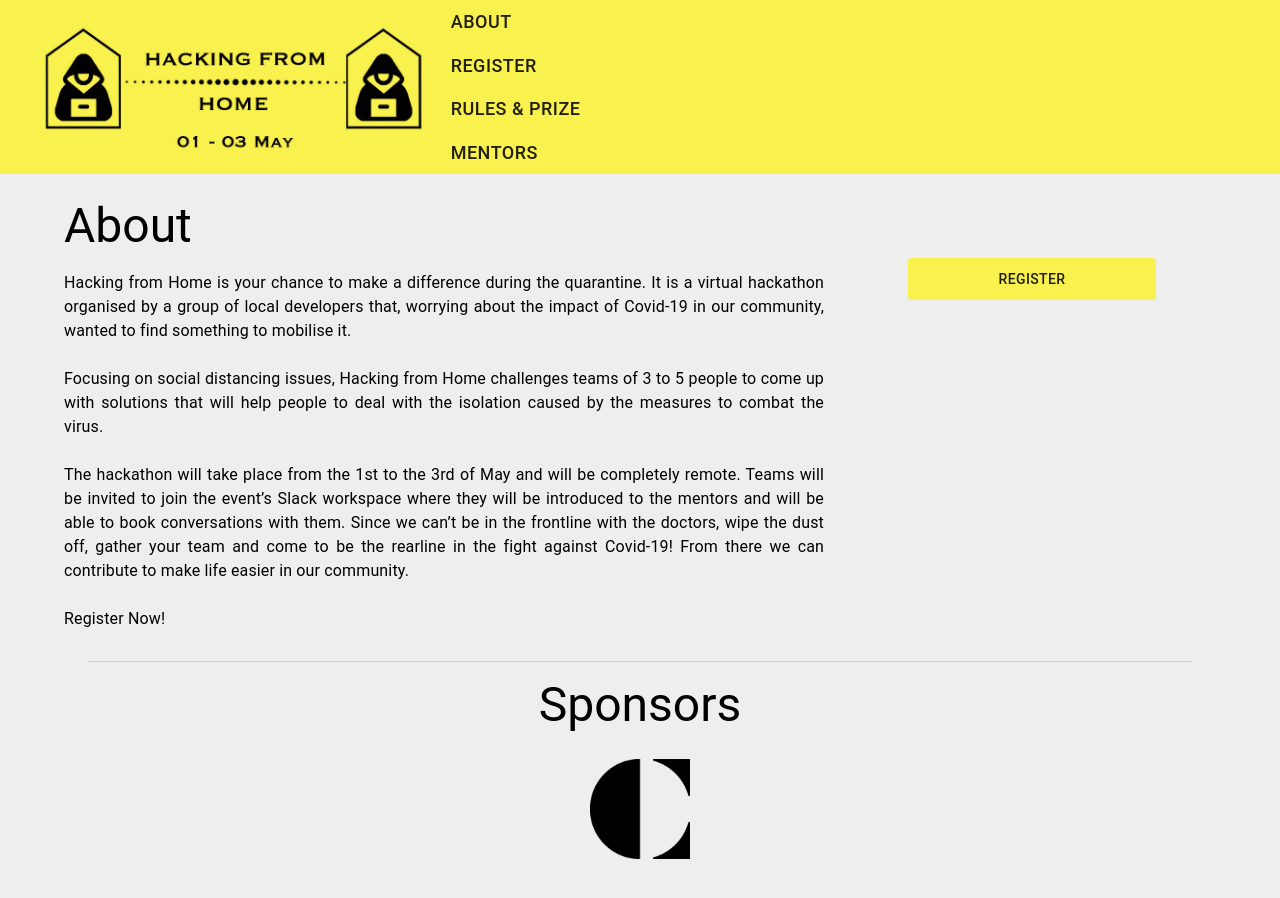
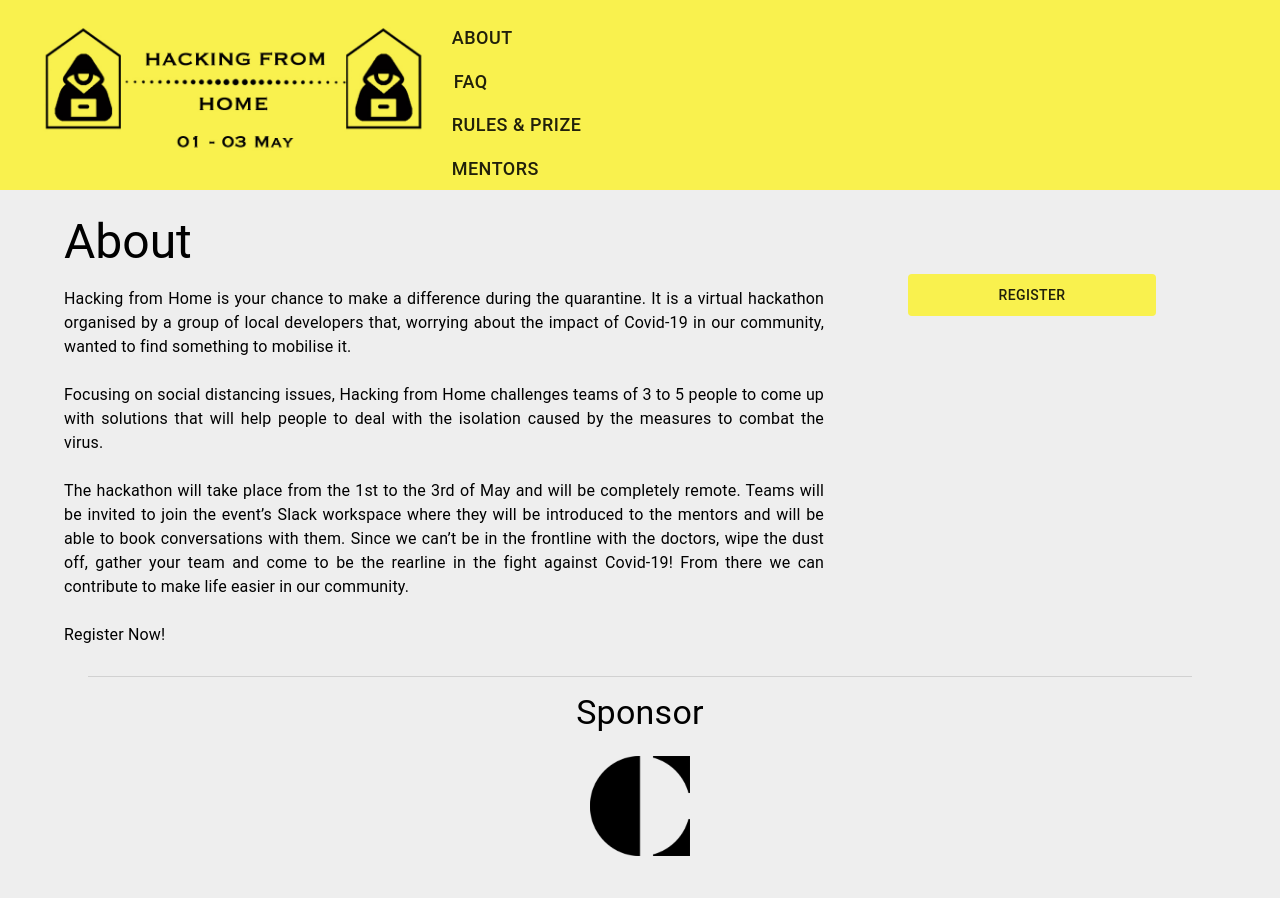
Before and after one commit to hackingfromhome/hackingfromhome.github.io, a React (Create React App) app: page / in a window 1280 px wide. Shown: the top 898 px of the page. Built offline with nearby package versions, Linux system fonts and the light colour scheme.

Commit message:
Add Lucas as mentor, add FAQ, remove register section

```diff
--- a/src/home.jsx
+++ b/src/home.jsx
@@ -21,6 +21,7 @@ import fran from "./fran.png";
 import farinazzo from "./farinazzo.png";
 import coinsquareLogo from "./coinsquare_transparent.png";
 import leo from "./leo.jpg";
+import lucas from "./lucas.png";
 import luciano from "./luciano.png";
 import gabriela from "./gabriela.jpg";
 import martin from "./martin.jpg";
@@ -28,7 +29,7 @@ import danilo from "./danilo.jpg";
 
 const ABOUT = "about";
 const RULES_PRIZES = "rulesAndPrizes";
-const REGISTER = "register";
+const FAQ = "faq";
 const MENTORS = "mentors";
 const MENTORS_LIST = [
   {
@@ -37,7 +38,7 @@ const MENTORS_LIST = [
     name: "Raphael Farinazzo",
     info:
       "Raphael Farinazzo is an entrepreneur, acting in the events business, as well as in software's. He has 15 years of experience in Marketing and Technology, specially  Product Management. He's also Head of Product at Involves, a trade promotion / merchandising SaaS scale-up.",
-    linkedin: "https://www.linkedin.com/in/rfarinazzo/"
+    linkedin: "https://www.linkedin.com/in/rfarinazzo/",
   },
   {
     image: fran,
@@ -45,7 +46,7 @@ const MENTORS_LIST = [
     name: "Franchesca Tingting",
     info:
       "Franchesca Tingting is a Product Designer with 5+ years experience spanning various industries including Events-, Health-, and Ad-Tech.",
-    linkedin: "https://www.linkedin.com/in/franchescatingting/"
+    linkedin: "https://www.linkedin.com/in/franchescatingting/",
   },
   {
     image: gabriela,
@@ -54,7 +55,7 @@ const MENTORS_LIST = [
     info:
       "Gabriela Navarro is a DevOps Engineer at Coinsquare. She has 5 years of experience in Software Engineering as a backend and DevOps engineer.",
     linkedin: "https://www.linkedin.com/in/gabrielamnavarro/",
-    github: "https://github.com/gabrielanavarro"
+    github: "https://github.com/gabrielanavarro",
   },
   {
     image: martin,
@@ -62,7 +63,16 @@ const MENTORS_LIST = [
     name: "Martin Kuplens-Ewart",
     info:
       "Martin Kuplens-Ewart is a product manager, currently working in the fintech sector. He has over 20 years experience shaping and creating web-based software for community, collaboration, and celebration.",
-    linkedin: "https://www.linkedin.com/in/mkuplens/"
+    linkedin: "https://www.linkedin.com/in/mkuplens/",
+  },
+  {
+    image: lucas,
+    type: "Mentor",
+    name: "Lucas Alencar",
+    info:
+      "Lucas has been thriving in the software industry from the times of Java, SQL and Rock'n'roll, when coding used to be a typing contest to the times of Python on startups, when coding became writing indecipherable stuff. He has 15 years of diverse experience in software engineering divided between CMMI certified software houses, multinational enterprises and small fast-paced startups.",
+    linkedin: "https://www.linkedin.com/in/lucasandre/",
+    github: "https://github.com/lucasalencar",
   },
   {
     image: danilo,
@@ -71,7 +81,7 @@ const MENTORS_LIST = [
     info:
       "Backend engineer, Linux freak, air drummer.Over the last 10 years Danilo has worked on multiple startups,from Unicorns, to self funded garage startups in Germany, Brazil and Canada.Being a problem solver and team player, he started getting more and more involved with both technical and organizational aspects of software development.",
     linkedin: "https://www.linkedin.com/in/daniloqueiroz/",
-    github: "https://github.com/daniloqueiroz"
+    github: "https://github.com/daniloqueiroz",
   },
   {
     image: leo,
@@ -80,7 +90,7 @@ const MENTORS_LIST = [
     info:
       "Software Developer and Journalist. The reason why I wake up every morning is to work & collaborate with meaningful, multidisciplinary and empathetic projects. More about me & my work @ https://leosl.github.io",
     linkedin: "https://www.linkedin.com/in/leosilvalima/",
-    github: "https://github.com/LeoSL"
+    github: "https://github.com/LeoSL",
   },
   {
     image: "https://avatars0.githubusercontent.com/u/2237774",
@@ -89,7 +99,7 @@ const MENTORS_LIST = [
     info:
       "Lucas has been thriving in the software industry from the times of Java, SQL and Rock'n'roll, when coding used to be a typing contest to the times of Python on startups, when coding became writing indecipherable stuff. He has 15 years of diverse experience in software engineering divided between CMMI certified software houses, multinational enterprises and small fast-paced startups.",
     linkedin: "https://www.linkedin.com/in/lucasslf/",
-    github: "https://github.com/lucasslf"
+    github: "https://github.com/lucasslf",
   },
   {
     image: luciano,
@@ -98,54 +108,22 @@ const MENTORS_LIST = [
     info:
       "Luciano is a full stack software developer with experience with different products in different level of maturities. He's focused on Ruby on Rails applications and is currently working with Rest and GraphQL APIs.",
     linkedin: "https://www.linkedin.com/in/marcelinoluciano/",
-    github: "https://github.com/marcelinol"
-  }
+    github: "https://github.com/marcelinol",
+  },
 ];
 
-const registerStyles = makeStyles(theme => ({
-  frame: {
-    justifyContent: "center"
-  }
-}));
-
-const Register = () => {
-  const classes = registerStyles();
-  return (
-    <Grid container spacing={3}>
-      <Grid item xs={12}>
-        <Box p="30px">
-          <iframe
-            src="https://docs.google.com/forms/d/e/1FAIpQLSedJfn1pVqKisP3fByc-_WfJfUhsB2Cmx1OtLZOY_2tFOOoUw/viewform?embedded=true"
-            width="100%"
-            height="650"
-            frameborder="0"
-            marginheight="0"
-            className={classes.frame}
-            marginwidth="0"
-          >
-            Loading…
-          </iframe>
-        </Box>
-      </Grid>
-      <Grid item xs={6}>
-        <Box p="30px"></Box>
-      </Grid>
-    </Grid>
-  );
-};
-
-const buttonStyles = makeStyles(theme => ({
+const buttonStyles = makeStyles((theme) => ({
   root: {
     backgroundColor: "#f9f14e",
     lineHeight: 1.5,
     height: "42px",
     "&:hover": {
-      backgroundColor: "#fff9c4"
-    }
-  }
+      backgroundColor: "#fff9c4",
+    },
+  },
 }));
 
-const RegisterButton = ({ registerFn }) => {
+const RegisterButton = () => {
   const classes = buttonStyles();
 
   return (
@@ -158,7 +136,8 @@ const RegisterButton = ({ registerFn }) => {
         block
         gutterBottom
         className={classes.root}
-        onClick={registerFn}
+        href="https://hopin.to/events/hacking-from-home"
+        target="blank"
       >
         Register
       </Button>
@@ -166,7 +145,7 @@ const RegisterButton = ({ registerFn }) => {
   );
 };
 
-const About = ({ registerFn }) => {
+const About = () => {
   return (
     <Grid container spacing={3}>
       <Grid item xs={12} sm={12} md={8} lg={8}>
@@ -198,13 +177,13 @@ const About = ({ registerFn }) => {
         </Typography>
       </Grid>
       <Grid item xs={12} sm={12} md={4} ld={4}>
-        <RegisterButton registerFn={registerFn} />
+        <RegisterButton />
       </Grid>
     </Grid>
   );
 };
 
-const RulesAndPrize = ({ registerFn }) => {
+const RulesAndPrize = () => {
   return (
     <Grid container spacing={3}>
       <Grid item xs={12} md={8}>
@@ -294,7 +273,56 @@ const RulesAndPrize = ({ registerFn }) => {
         </Typography>
       </Grid>
       <Grid item xs={12} md={4}>
-        <RegisterButton registerFn={registerFn} />
+        <RegisterButton />
+      </Grid>
+    </Grid>
+  );
+};
+
+const faqStyles = makeStyles((theme) => ({
+  frame: {
+    justifyContent: "center",
+  },
+}));
+
+const Faq = () => {
+  const classes = faqStyles();
+  return (
+    <Grid container spacing={3}>
+      <Grid item xs={12} sm={12} md={8} lg={8}>
+        <Typography variant="h3" component="h1" gutterBottom>
+          Frequently Asked Questions
+        </Typography>
+        <Typography variant="body1" align="justify" gutterBottom>
+          <strong>Who can join?</strong>
+          <br />
+          The hackathon is open for anyone to join, devs of all levels,
+          designers are all welcome.
+          <br />
+          <br />
+          <strong>How can I submit my project idea?</strong>
+          <br />
+          Once you register to HfH you are going to receive an invite to join
+          our slack group. Through slack we are going to be able to share
+          project ideas, get feedback and start getting to know other
+          participants and ideas.
+          <br />
+          <br />
+          <strong>I don’t have a team/a project, can I join it anyway?</strong>
+          <br />
+          Yes! Part of the goal of HfH is to connect people. At the first hours
+          of the hackathon we are going to focus on networking and ensuring
+          teams are formed.
+          <br />
+          <br />
+          <strong>Is the event free?</strong>
+          <br />
+          Absolutely! We want to support the community, connect to new people
+          and develop cool stuff.
+        </Typography>
+      </Grid>
+      <Grid item xs={12} sm={12} md={4} ld={4}>
+        <RegisterButton />
       </Grid>
     </Grid>
   );
@@ -390,7 +418,8 @@ const Mentors = () => {
 const useHeaderItemStyles = makeStyles(theme => ({
   title: {
     fontSize: 18,
-    alignContent: "center"
+    alignContent: "center",
+    paddingLeft: '9px'
   }
 }));
 
@@ -409,6 +438,7 @@ const HeaderItem = ({ title, actionFn }) => {
     <div>
       <Button
         className={classes.title}
+        style={title === 'FAQ' ? { paddingLeft: '0' } : {}}
         aria-controls="simple-menu"
         aria-haspopup="true"
         onClick={actionFn}
@@ -426,6 +456,9 @@ const useStyles = makeStyles(theme => ({
     paddingBottom: theme.spacing(3),
     paddingTop: theme.spacing(3),
     backgroundColor: "#eeeeee"
+  },
+  rightHeaderMenu: {
+    marginTop: theme.spacing(2),
   },
   headerLine: {
     padding: theme.spacing(2),
@@ -477,37 +510,39 @@ const Home = () => {
               />
             </Grid>
             <Grid item xs={12} sm={12} md={3}>
-              <HeaderItem title="About" actionFn={() => setDisplay(ABOUT)} />
-              <HeaderItem
-                title="Register"
-                actionFn={() => setDisplay(REGISTER)}
-              />
-              <HeaderItem
-                title="Rules & Prize"
-                actionFn={() => setDisplay(RULES_PRIZES)}
-              />
-              <HeaderItem title="Mentors" actionFn={() => setDisplay(MENTORS)} />
+              <Box className={classes.rightHeaderMenu}>
+                <HeaderItem title="About" actionFn={() => setDisplay(ABOUT)} />
+                <HeaderItem title="FAQ" actionFn={() => setDisplay(FAQ)} />
+                <HeaderItem
+                  title="Rules & Prize"
+                  actionFn={() => setDisplay(RULES_PRIZES)}
+                />
+                <HeaderItem
+                  title="Mentors"
+                  actionFn={() => setDisplay(MENTORS)}
+                />
+              </Box>
             </Grid>
           </Grid>
         </Toolbar>
       </AppBar>
       <div className={classes.root}>
         <Box display={display === ABOUT ? "block" : "none"}>
-          <About registerFn={() => setDisplay(REGISTER)} />
+          <About />
         </Box>
         <Box display={display === RULES_PRIZES ? "block" : "none"}>
-          <RulesAndPrize registerFn={() => setDisplay(REGISTER)} />
+          <RulesAndPrize />
         </Box>
-        <Box display={display === REGISTER ? "block" : "none"}>
-          <Register />
+        <Box display={display === FAQ ? "block" : "none"}>
+          <Faq />
         </Box>
         <Box display={display === MENTORS ? "block" : "none"}>
           <Mentors />
         </Box>
         <footer className={classes.footer}>
           <Divider className={classes.divider} />
-          <Typography variant="h3" component="h1" gutterBottom>
-            Sponsors
+          <Typography variant="h4" gutterBottom>
+            Sponsor
           </Typography>
           <Box pt="10px">
             <a href="https://coinsquare.com/" target="_blank">
```
Also changed, not shown: src/lucas.png (added).
